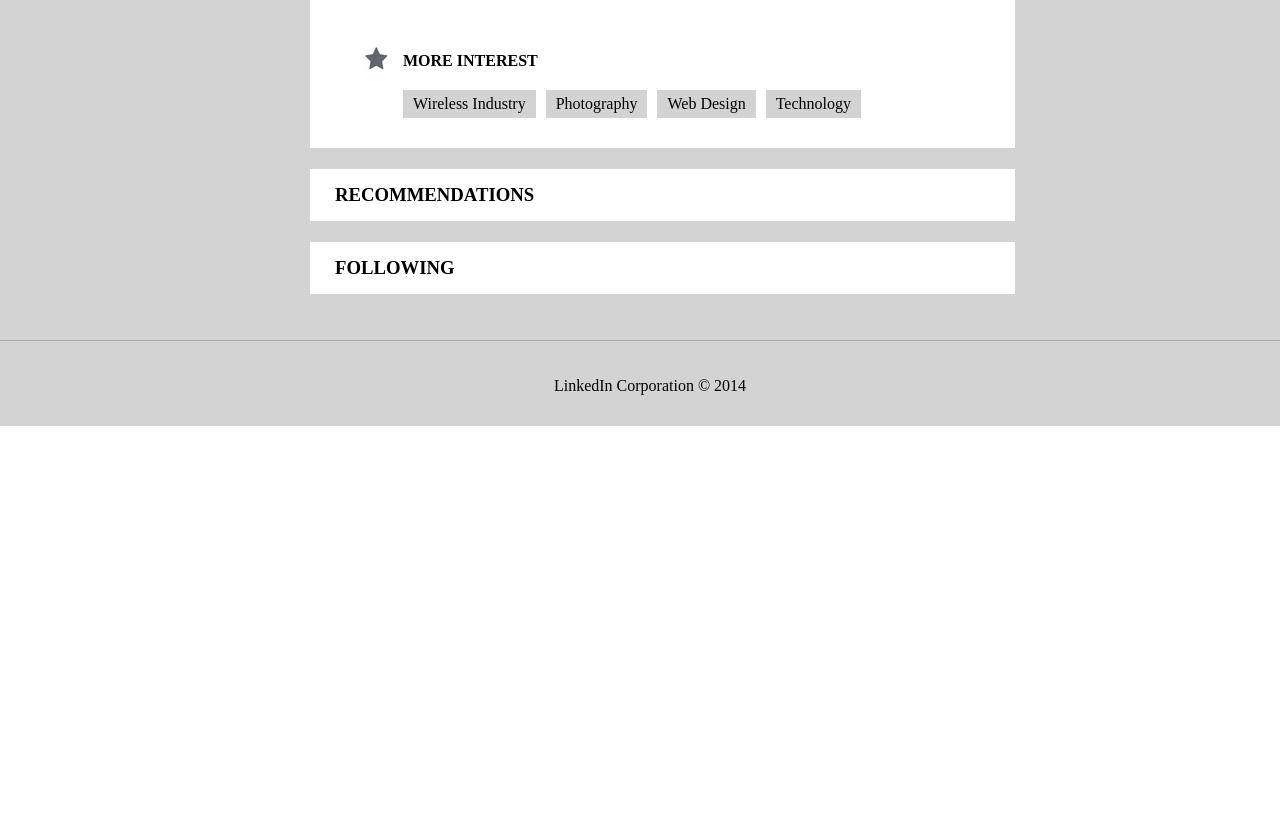
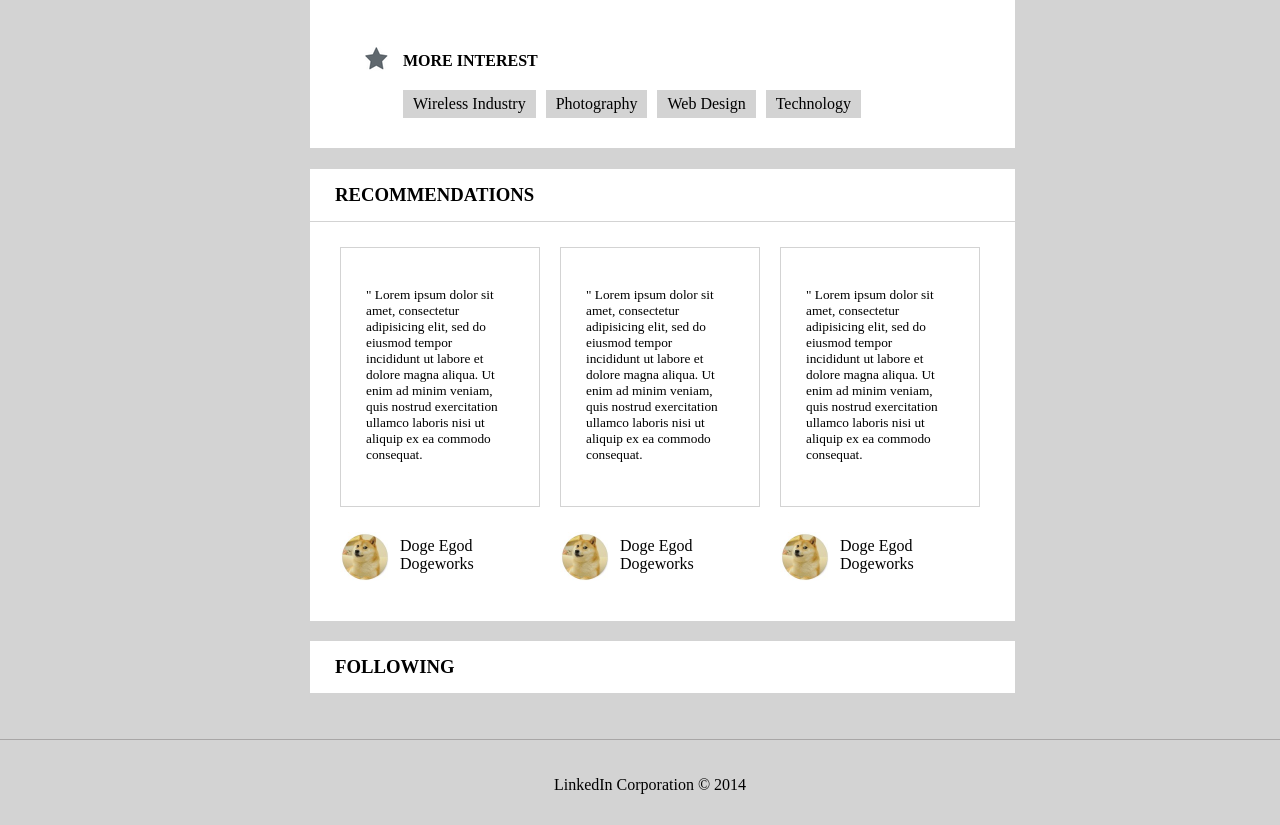
Before and after one commit to nschetter/linkedin-billgates, a PHP site: page / in a window 1280 px wide. Shown: the part 1636-2461 px from the top of the page. Before the commit the page ends 2062 px from the top, so only its background shows below. Run offline with PHP 8.4, Linux system fonts and the light colour scheme.

Commit message:
finished recommendations

```diff
--- a/index.html
+++ b/index.html
@@ -441,7 +441,86 @@
 
         <div class="recommendations__main">
 
-        </div>
+          <div class="recommendations__main__block"> <!-- will contain each separate quote and the quoter -->
+
+            <div class="recommendations__quote-container">
+              <div class="recommendations__quote">
+                <p class="small-font">" Lorem ipsum dolor sit amet, consectetur adipisicing elit, sed do eiusmod tempor incididunt ut labore et dolore magna aliqua. Ut enim ad minim veniam, quis nostrud exercitation ullamco laboris nisi ut aliquip ex ea commodo consequat.</p>
+              </div>
+            </div> <!-- END recommendations__quote -->
+
+            <div class="clear"></div>
+
+            <div class="recommendations__person">
+
+              <div class="recommendations__person__picture">
+                <img src="assets/doge-circle.png" width="50" height="50" alt="Doge Circle">
+              </div> <!-- END recommendations__person__picture -->
+
+              <div class="recommendations__person__text">
+                <p class="no-margins">Doge Egod</p>
+                <p class="no-margins">Dogeworks</p>
+              </div> <!-- END recommendations__person__text -->
+
+              <div class="clear"></div>
+            </div> <!-- END recommendations__person -->
+
+          </div> <!-- END recommendations__main__block 1-->
+
+          <div class="recommendations__main__block recommendations__main__center-block"> <!-- will contain each separate quote and the quoter -->
+
+            <div class="recommendations__quote-container">
+              <div class="recommendations__quote">
+                <p class="small-font">" Lorem ipsum dolor sit amet, consectetur adipisicing elit, sed do eiusmod tempor incididunt ut labore et dolore magna aliqua. Ut enim ad minim veniam, quis nostrud exercitation ullamco laboris nisi ut aliquip ex ea commodo consequat.</p>
+              </div>
+            </div> <!-- END recommendations__quote -->
+
+            <div class="clear"></div>
+
+            <div class="recommendations__person">
+
+              <div class="recommendations__person__picture">
+                <img src="assets/doge-circle.png" width="50" height="50" alt="Doge Circle">
+              </div> <!-- END recommendations__person__picture -->
+
+              <div class="recommendations__person__text">
+                <p class="no-margins">Doge Egod</p>
+                <p class="no-margins">Dogeworks</p>
+              </div> <!-- END recommendations__person__text -->
+
+              <div class="clear"></div>
+            </div> <!-- END recommendations__person -->
+
+          </div> <!-- END recommendations__main__block 2-->
+
+          <div class="recommendations__main__block"> <!-- will contain each separate quote and the quoter -->
+
+            <div class="recommendations__quote-container">
+              <div class="recommendations__quote">
+                <p class="small-font">" Lorem ipsum dolor sit amet, consectetur adipisicing elit, sed do eiusmod tempor incididunt ut labore et dolore magna aliqua. Ut enim ad minim veniam, quis nostrud exercitation ullamco laboris nisi ut aliquip ex ea commodo consequat.</p>
+              </div>
+            </div> <!-- END recommendations__quote -->
+
+            <div class="clear"></div>
+
+            <div class="recommendations__person">
+
+              <div class="recommendations__person__picture">
+                <img src="assets/doge-circle.png" width="50" height="50" alt="Doge Circle">
+              </div> <!-- END recommendations__person__picture -->
+
+              <div class="recommendations__person__text">
+                <p class="no-margins">Doge Egod</p>
+                <p class="no-margins">Dogeworks</p>
+              </div> <!-- END recommendations__person__text -->
+
+              <div class="clear"></div>
+            </div> <!-- END recommendations__person -->
+
+          </div> <!-- END recommendations__main__block3 -->
+
+          <div class="clear"></div>
+        </div> <!-- END recommendations__main -->
 
       </section>
 
--- a/main.css
+++ b/main.css
@@ -515,6 +515,50 @@
   margin-bottom:20px;
 }
 
+.recommendations__main {
+  padding-left:30px;
+  padding-right:30px;
+  padding-top:25px;
+  padding-bottom:35px;
+}
+
+.recommendations__main__block {
+  float:left;
+}
+
+.recommendations__main__center-block {
+  padding-left:20px;
+  padding-right:20px;
+}
+
+.recommendations__quote-container {
+  float:left;
+}
+
+.recommendations__quote {
+	border: 1px solid #d3d3d3;
+  width:200px;
+  padding-left:25px;
+  padding-right:30px;
+  padding-top:25px;
+  padding-bottom:30px;
+}
+
+.recommendations__person {
+  padding-top:20px;
+}
+
+.recommendations__person__picture {
+  float:left;
+  padding-top:5px;
+  padding-right:10px;
+}
+
+.recommendations__person__text {
+  float:left;
+  padding-top:10px;
+}
+
 /*---------------------------------------------------------------------------------------------------------------*/
 /* End Recommendations Box */
 /*---------------------------------------------------------------------------------------------------------------*/
```
